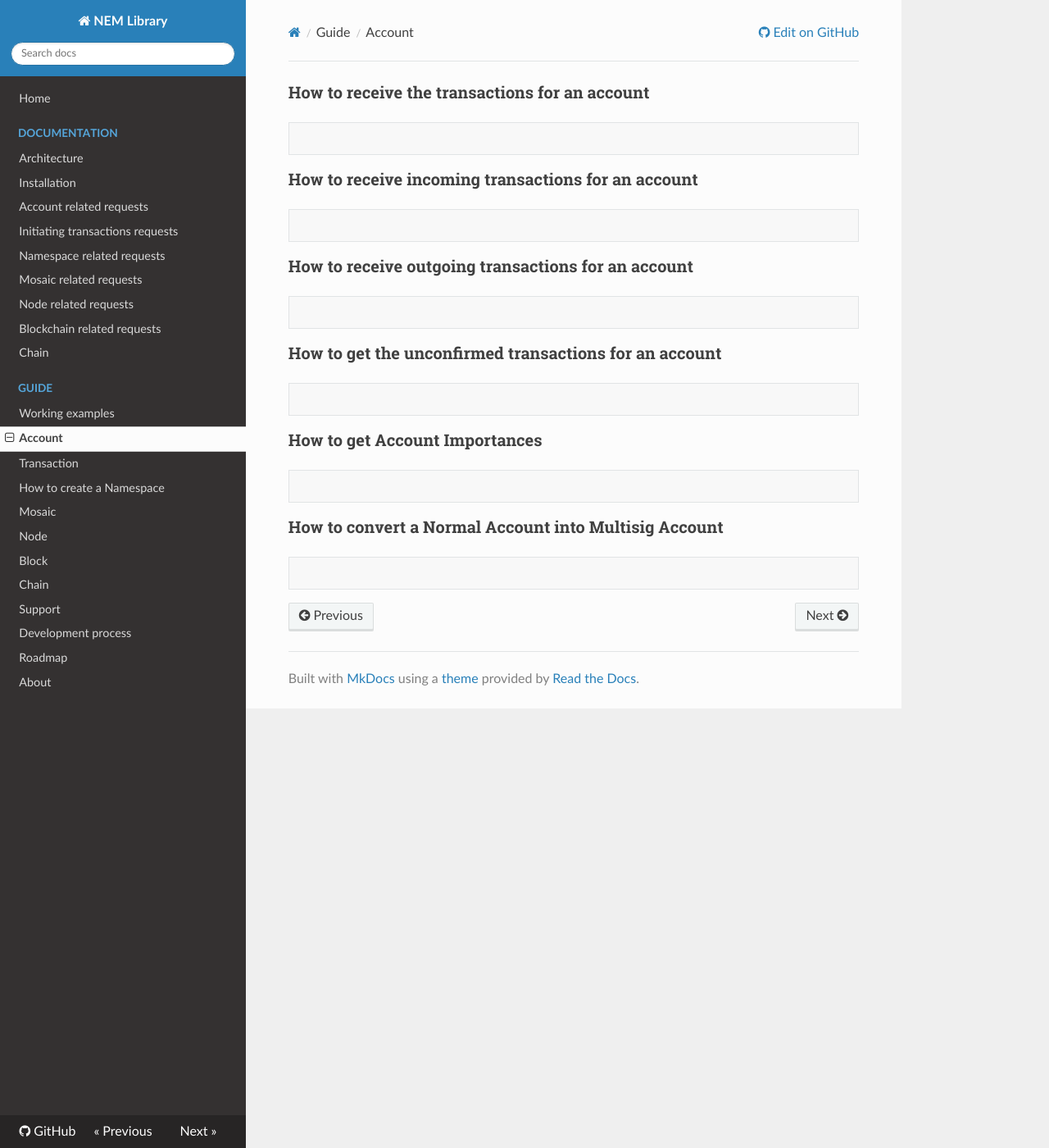
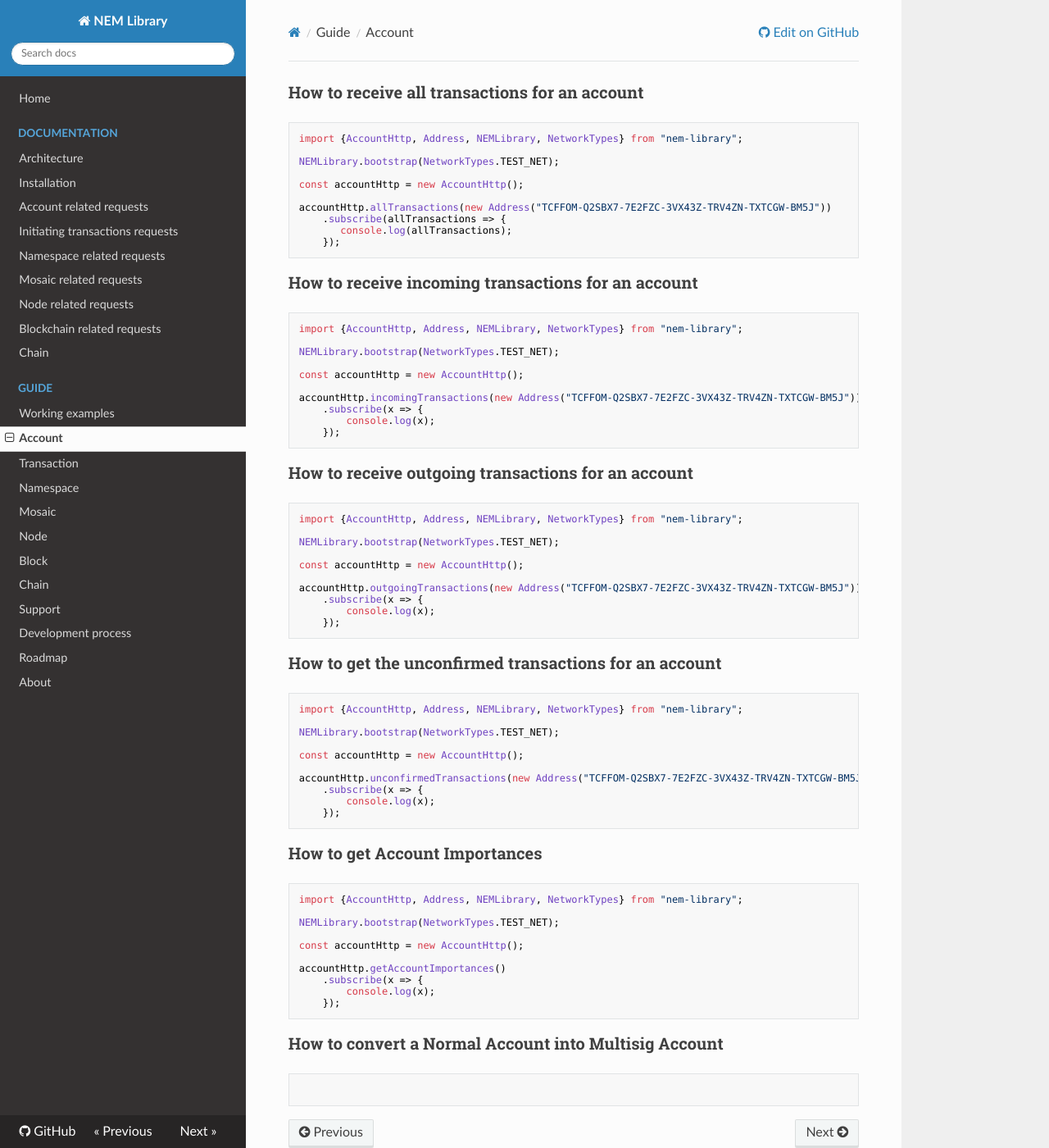
Before and after one commit to takahser/nem-library-docs, an MkDocs documentation site: the page built from docs/guide/account.md, in a window 1280 px wide and 1400 px high. Shown: the whole window at 82% size. Built offline with MkDocs 1.6.1, drawn with Linux system fonts in a browser that asks for light colours; nearby versions of some CDN libraries; old or Windows-style settings are respelled for this version of MkDocs.

Commit message:
ADDED more samples

````diff
--- a/docs/guide/account.md
+++ b/docs/guide/account.md
@@ -1,31 +1,76 @@
-### How to receive the transactions for an account
+### How to receive all transactions for an account
 
 ```typescript
+import {AccountHttp, Address, NEMLibrary, NetworkTypes} from "nem-library";
 
+NEMLibrary.bootstrap(NetworkTypes.TEST_NET);
+
+const accountHttp = new AccountHttp();
+
+accountHttp.allTransactions(new Address("TCFFOM-Q2SBX7-7E2FZC-3VX43Z-TRV4ZN-TXTCGW-BM5J"))
+    .subscribe(allTransactions => {
+       console.log(allTransactions);
+    });
 ```
 
 ### How to receive incoming transactions for an account
 
 ```typescript
+import {AccountHttp, Address, NEMLibrary, NetworkTypes} from "nem-library";
 
+NEMLibrary.bootstrap(NetworkTypes.TEST_NET);
+
+const accountHttp = new AccountHttp();
+
+accountHttp.incomingTransactions(new Address("TCFFOM-Q2SBX7-7E2FZC-3VX43Z-TRV4ZN-TXTCGW-BM5J"))
+    .subscribe(x => {
+        console.log(x);
+    });
 ```
 
 ### How to receive outgoing transactions for an account
 
 ```typescript
+import {AccountHttp, Address, NEMLibrary, NetworkTypes} from "nem-library";
 
+NEMLibrary.bootstrap(NetworkTypes.TEST_NET);
+
+const accountHttp = new AccountHttp();
+
+accountHttp.outgoingTransactions(new Address("TCFFOM-Q2SBX7-7E2FZC-3VX43Z-TRV4ZN-TXTCGW-BM5J"))
+    .subscribe(x => {
+        console.log(x);
+    });
 ```
 
 ### How to get the unconfirmed transactions for an account
 
 ```typescript
+import {AccountHttp, Address, NEMLibrary, NetworkTypes} from "nem-library";
 
+NEMLibrary.bootstrap(NetworkTypes.TEST_NET);
+
+const accountHttp = new AccountHttp();
+
+accountHttp.unconfirmedTransactions(new Address("TCFFOM-Q2SBX7-7E2FZC-3VX43Z-TRV4ZN-TXTCGW-BM5J"))
+    .subscribe(x => {
+        console.log(x);
+    });
 ```
 
 ### How to get Account Importances
 
 ```typescript
+import {AccountHttp, Address, NEMLibrary, NetworkTypes} from "nem-library";
 
+NEMLibrary.bootstrap(NetworkTypes.TEST_NET);
+
+const accountHttp = new AccountHttp();
+
+accountHttp.getAccountImportances()
+    .subscribe(x => {
+        console.log(x);
+    });
 ```
 
 ### How to convert a Normal Account into Multisig Account
````
Also changed, not shown: docs/documentation/transaction.md (+3 -3 lines), docs/guide/block.md (+14 -0 lines), docs/guide/mosaic.md (+11 -1 lines), docs/guide/namespace.md (+23 -1 lines), docs/guide/transaction.md (+28 -8 lines).
